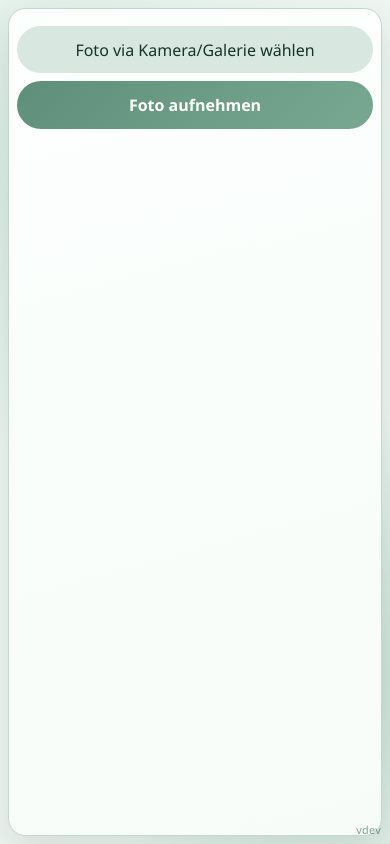
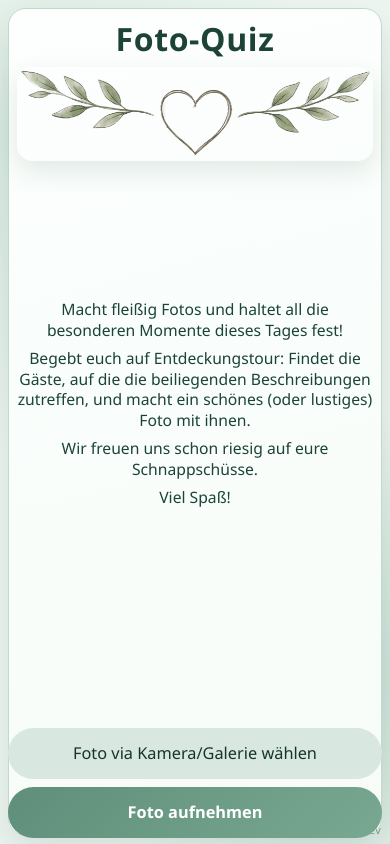
Before and after one commit to maximilianpohle/hochzeitskamera, a Flask app: page / in a window 390 px wide. Run offline with Flask 3, Linux system fonts and the light colour scheme.

Commit message:
Update changelog to version 0.1.51; enhance intro section with vertical centering adjustments, add mobile height adjustments, and integrate new quiz image and instructions in the main template.

```diff
--- a/app.py
+++ b/app.py
@@ -10,10 +10,11 @@ from threading import Lock
 from time import monotonic
 from uuid import uuid4
 
-from flask import Flask, jsonify, render_template, request
+from flask import Flask, jsonify, render_template, request, send_from_directory
 
 BASE_DIR = Path(__file__).resolve().parent
 UPLOAD_DIR = BASE_DIR / "uploads"
+IMG_DIR = BASE_DIR / "img"
 VERSION_FILE = BASE_DIR / "VERSION"
 UPLOAD_DIR.mkdir(parents=True, exist_ok=True)
 
@@ -71,6 +72,11 @@ def index():
 @app.get("/healthz")
 def healthz():
     return jsonify({"ok": True}), 200
+
+
+@app.get("/img/<path:filename>")
+def image_asset(filename: str):
+    return send_from_directory(IMG_DIR, filename)
 
 
 @app.errorhandler(413)
--- a/docker-compose.yml
+++ b/docker-compose.yml
@@ -31,7 +31,7 @@ services:
     tmpfs:
       - /var/cache/nginx:rw,noexec,nosuid,size=64m
       - /var/run:rw,noexec,nosuid,size=16m
-      - /tmp:rw,noexec,nosuid,size=16m
+      - /tmp:rw,noexec,nosuid,size=1500m
     healthcheck:
       test: ["CMD", "wget", "-q", "--spider", "--no-check-certificate", "https://127.0.0.1/"]
       interval: 30s
--- a/static/style.css
+++ b/static/style.css
@@ -14,6 +14,7 @@
 body {
   margin: 0;
   font-family: "Avenir Next", "Segoe UI", sans-serif;
+  font-size: 1.08rem;
   color: var(--ink);
   background:
     radial-gradient(circle at 15% 20%, #d8ebe2 0, transparent 38%),
@@ -28,22 +29,68 @@ body {
   padding: 0.75rem 0.75rem 1rem;
 }
 
+.app-title {
+  margin: 0 0 0.55rem;
+  font-size: clamp(2.2rem, 5.8vw, 3.4rem);
+  font-weight: 800;
+  letter-spacing: 0.02em;
+  color: #1c4336;
+  text-align: center;
+}
+
+.quiz-hero {
+  display: block;
+  width: 100%;
+  margin: 0 0 0.6rem;
+  border-radius: 0.95rem;
+  box-shadow: 0 10px 26px rgba(36, 70, 58, 0.12);
+}
+
+.quiz-intro {
+  width: 100%;
+  margin: 0 0 0.75rem;
+  padding: 0;
+  flex: 1;
+  min-height: clamp(12rem, 30vh, 20rem);
+  color: #1b4437;
+  font-size: 1.02rem;
+  text-align: center;
+  display: grid;
+  place-content: center;
+  justify-items: center;
+}
+
+.quiz-intro p {
+  margin: 0;
+  line-height: 1.3;
+  max-width: 58ch;
+}
+
+.quiz-intro p + p {
+  margin-top: 0.52rem;
+}
+
 .camera-card {
+  position: relative;
+  display: flex;
+  flex-direction: column;
   background: linear-gradient(165deg, #fcfffd, var(--card));
   border: 1px solid #c1d8cd;
   border-radius: 1.1rem;
   padding: 0.75rem;
+  padding-bottom: 11.5rem;
   box-shadow: 0 16px 40px rgba(40, 78, 64, 0.14);
 }
 
 .upload-banner {
   margin-bottom: 0.7rem;
-  border-radius: 0.85rem;
-  border: 1px solid #9bc0b0;
-  background: linear-gradient(135deg, #f3fbf7, #e3f1ea);
+  border: none;
+  background: transparent;
   color: #1b4a3b;
   font-weight: 700;
-  padding: 0.7rem 0.85rem;
+  font-size: 1rem;
+  padding: 0;
+  text-align: center;
 }
 
 #preview {
@@ -55,16 +102,24 @@ body {
 }
 
 .controls {
-  margin-top: 0.9rem;
+  margin-top: 0;
   display: grid;
-  gap: 0.6rem;
+  gap: 0.55rem;
+  position: fixed;
+  left: 50%;
+  transform: translateX(-50%);
+  bottom: max(0.45rem, env(safe-area-inset-bottom));
+  z-index: 950;
+  width: min(720px, calc(100vw - 1rem));
+  padding: 0;
 }
 
 button {
   font: inherit;
+  font-size: 1.02rem;
   border: none;
   border-radius: 999px;
-  padding: 0.8rem 1rem;
+  padding: 0.9rem 1.05rem;
   background: #d8e7df;
   color: #16342b;
 }
@@ -100,6 +155,7 @@ button:disabled {
   box-shadow: 0 10px 28px rgba(28, 58, 48, 0.2);
   color: var(--ink);
   font-weight: 600;
+  font-size: 1rem;
   padding: 0.75rem 0.9rem;
   opacity: 0;
   transform: translateY(-12px);
@@ -125,6 +181,7 @@ button:disabled {
   color: #1e4337;
   border-radius: 999px;
   font-weight: 700;
+  font-size: 0.96rem;
   padding: 0.45rem 0.75rem;
   line-height: 1;
   white-space: nowrap;
@@ -177,13 +234,38 @@ button:disabled {
   .app-shell {
     height: 100dvh;
     padding: 0.5rem;
+    display: flex;
+    flex-direction: column;
+  }
+
+  body {
+    font-size: 1rem;
+  }
+
+  .app-title {
+    margin: 0 0 0.45rem;
+    font-size: 2rem;
+    flex-shrink: 0;
+  }
+
+  .quiz-hero {
+    margin: 0 0 0.5rem;
+    flex-shrink: 0;
+  }
+
+  .quiz-intro {
+    margin: 0 0 0.5rem;
+    font-size: 0.98rem;
+    min-height: clamp(10rem, 24vh, 14rem);
   }
 
   .camera-card {
-    height: 100%;
+    flex: 1;
+    min-height: 0;
     display: flex;
     flex-direction: column;
     padding: 0.5rem;
+    padding-bottom: 11.8rem;
   }
 
   .upload-banner {
@@ -198,11 +280,12 @@ button:disabled {
   }
 
   .controls {
-    margin-top: 0.55rem;
     flex-shrink: 0;
     display: grid;
     grid-template-columns: 1fr;
     gap: 0.5rem;
+    width: calc(100vw - 1rem);
+    bottom: max(0.4rem, env(safe-area-inset-bottom));
   }
 
   #switchCameraBtn {
@@ -221,5 +304,6 @@ button:disabled {
 @media (min-width: 700px) {
   .controls {
     grid-template-columns: 1fr 1fr;
+    width: min(720px, calc(100vw - 1.2rem));
   }
 }
--- a/templates/index.html
+++ b/templates/index.html
@@ -9,6 +9,14 @@
   <body>
     <main class="app-shell">
       <section class="camera-card">
+        <h1 class="app-title">Foto-Quiz</h1>
+        <img class="quiz-hero" src="{{ url_for('image_asset', filename='quiz.png') }}" alt="Foto-Quiz" />
+        <section class="quiz-intro" aria-label="Anleitung">
+          <p>Macht fleißig Fotos und haltet all die besonderen Momente dieses Tages fest!</p>
+          <p>Begebt euch auf Entdeckungstour: Findet die Gäste, auf die die beiliegenden Beschreibungen zutreffen, und macht ein schönes (oder lustiges) Foto mit ihnen.</p>
+          <p>Wir freuen uns schon riesig auf eure Schnappschüsse. </p>
+          <p>Viel Spaß!</p>
+        </section>
         <div id="uploadBanner" class="upload-banner" hidden></div>
         <video id="preview" autoplay playsinline muted></video>
         <canvas id="snapshot" hidden></canvas>
```
Also changed, not shown: CHANGELOG.md, img/quiz.png (added), 2 other files.
